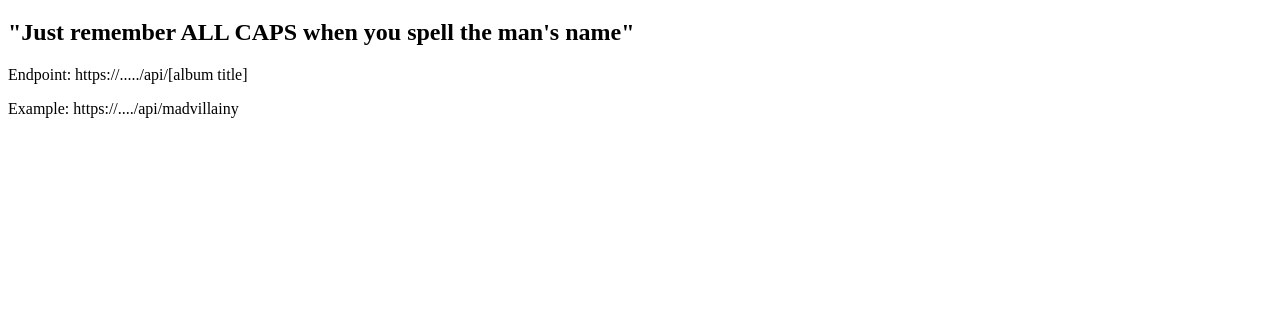
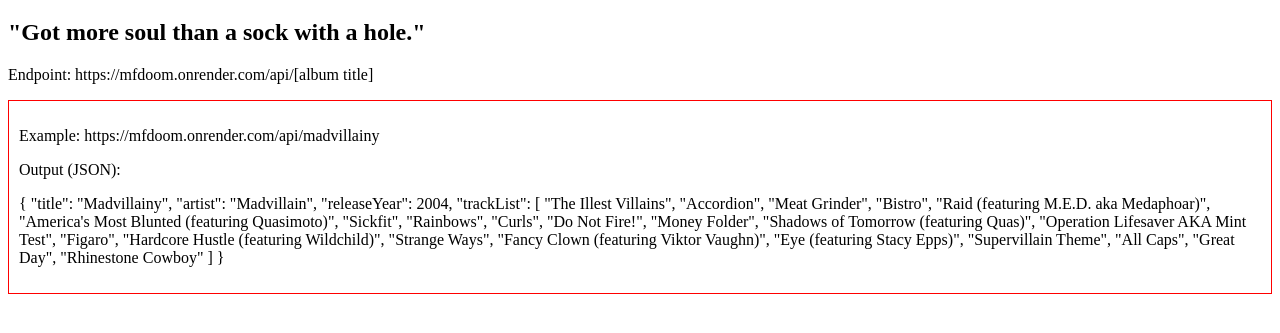
Before and after one commit to mfscifly/mfdoom, a website: page index.html in a window 1280 px wide. Shown: the part 61-394 px from the top of the page. Drawn offline with Linux system fonts and the light colour scheme.

Commit message:
added example output

```diff
--- a/index.html
+++ b/index.html
@@ -3,12 +3,45 @@
     <head>
         <meta charset="UTF-8">
         <meta name="viewport" content="width=device-width, initial-scale=1.0">
-        <title>Document</title>
+        <link href="style.css" rel="stylesheet">
+        <title>MF DOOM Album API</title>
     </head>
     <body>
         <h1>MF DOOM Album API</h1>
-        <h2>"Just remember ALL CAPS when you spell the man's name"</h2>
-        <p>Endpoint: https://...../api/[album title]</p>
-        <p>Example: https://..../api/madvillainy</p>
+        <h2>"Got more soul than a sock with a hole."</h2>
+        <p>Endpoint: https://mfdoom.onrender.com/api/[album title]</p>
+        <div>
+            <p>Example: https://mfdoom.onrender.com/api/madvillainy</p>
+            <span>Output (JSON):</span>
+            <p>{
+                "title": "Madvillainy",
+                "artist": "Madvillain",
+                "releaseYear": 2004,
+                "trackList": [
+                  "The Illest Villains",
+                  "Accordion",
+                  "Meat Grinder",
+                  "Bistro",
+                  "Raid (featuring M.E.D. aka Medaphoar)",
+                  "America's Most Blunted (featuring Quasimoto)",
+                  "Sickfit",
+                  "Rainbows",
+                  "Curls",
+                  "Do Not Fire!",
+                  "Money Folder",
+                  "Shadows of Tomorrow (featuring Quas)",
+                  "Operation Lifesaver AKA Mint Test",
+                  "Figaro",
+                  "Hardcore Hustle (featuring Wildchild)",
+                  "Strange Ways",
+                  "Fancy Clown (featuring Viktor Vaughn)",
+                  "Eye (featuring Stacy Epps)",
+                  "Supervillain Theme",
+                  "All Caps",
+                  "Great Day",
+                  "Rhinestone Cowboy"
+                ]
+              }</p>
+        </div>
     </body>
 </html>
--- /dev/null
+++ b/style.css
@@ -0,0 +1,4 @@
+div {
+    border: 1px solid red;
+    padding: 10px;
+}
```
